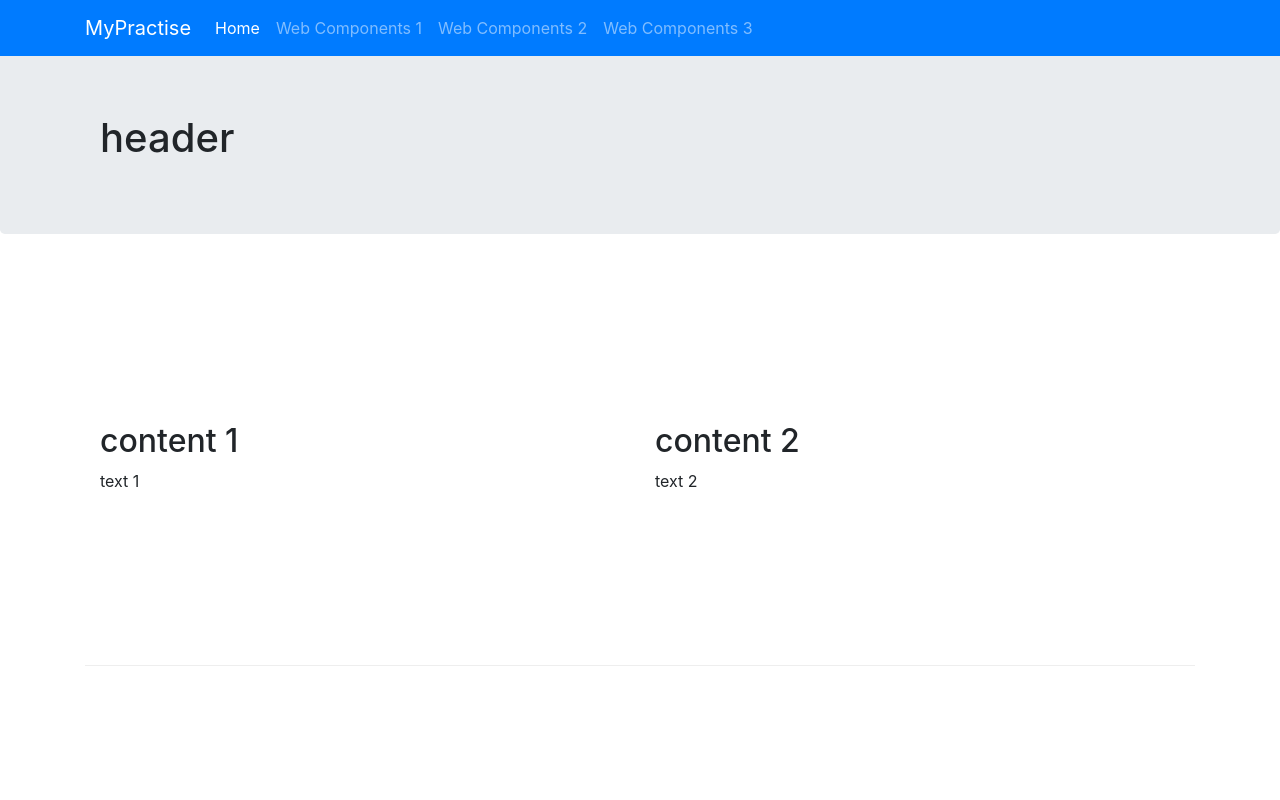
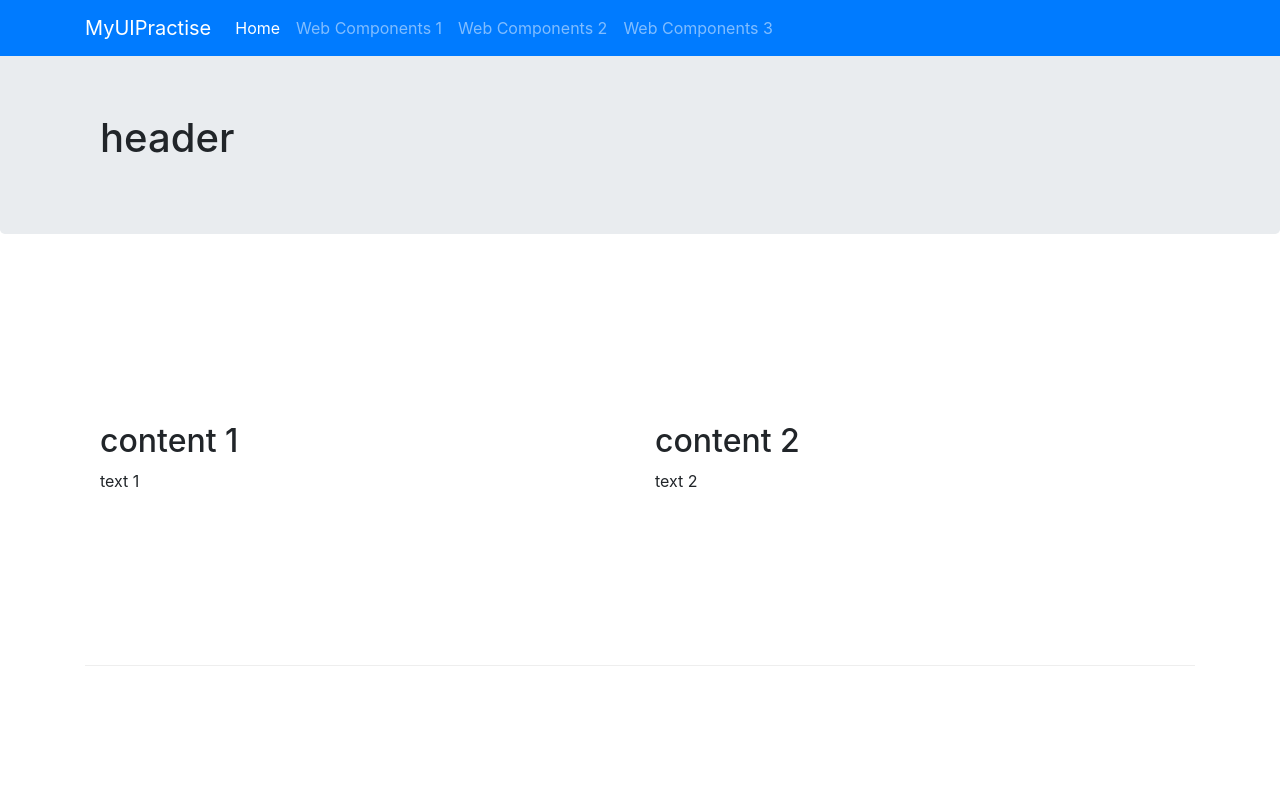
Before and after one commit to YuanPeihao/WebDevPractise, a website: page index.html in a window 1280 px wide. Shown: the top 800 px of the page. Drawn offline with nearby package versions, Linux system fonts and the light colour scheme.

Commit message:
finished

```diff
--- a/index.html
+++ b/index.html
@@ -20,7 +20,7 @@
         	<button class="navbar-toggler" type="button" data-toggle="collapse" data-target="#Navbar">
                 <span class="navbar-toggler-icon"></span>
             </button>
-            <a class="navbar-brand" href="index.html">MyPractise</a>
+            <a class="navbar-brand" href="index.html">MyUIPractise</a>
             <div class="collapse navbar-collapse" id="Navbar">
                 <ul class="navbar-nav mr-auto">
                     <li class="nav-item active"><a class="nav-link" href="index.html">Home</a></li>
```
Also changed, not shown: webcomp1.html (+1 -1 lines), webcomp2.html (+1 -1 lines), webcomp3.html (+1 -1 lines), 1 other file.
